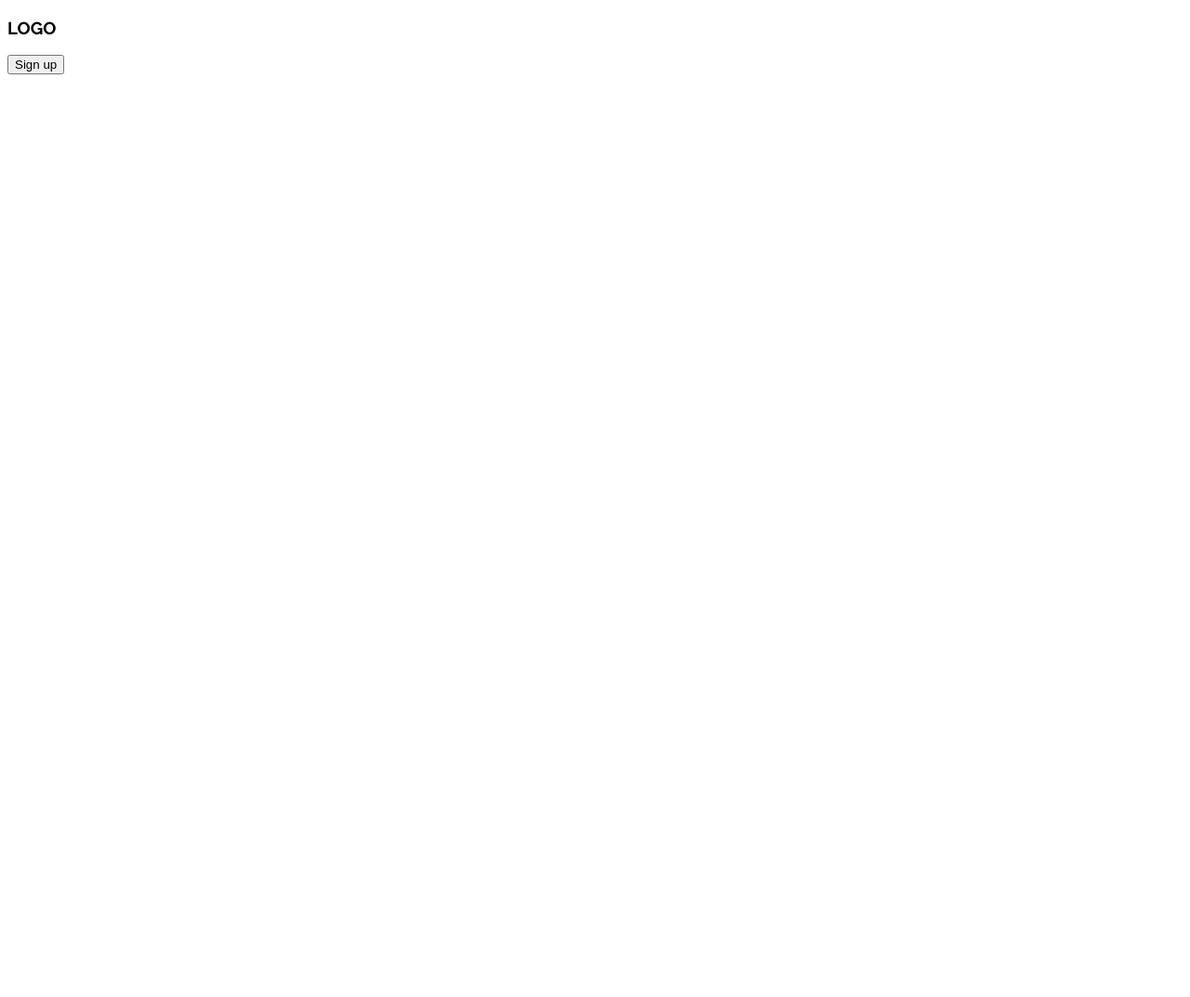
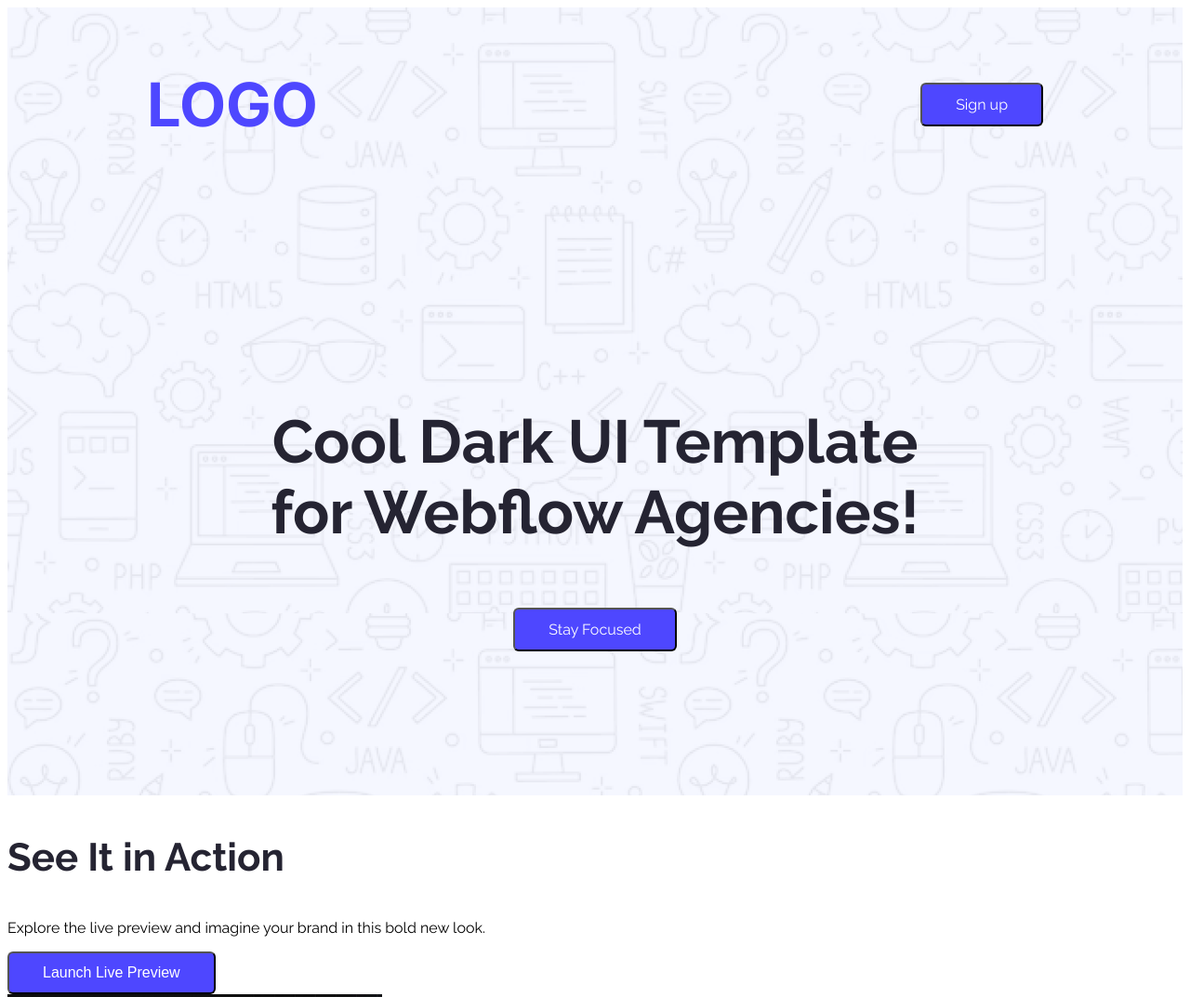
Before and after one commit to c-mahmud-hasan/First-assignment, a plain HTML site: page index.html in a window 1280 px wide. Shown: the top 1073 px of the page at 93% size. Before the commit the page ends 800 px from the top, so only its background shows below. Drawn offline with Linux system fonts and the light colour scheme.

Commit message:
added header section with css styles

```diff
--- a/Styles/styles.css
+++ b/Styles/styles.css
@@ -1,15 +1,69 @@
 
 
-.raleway-font{
+.inter{
+  font-family: "Inter", sans-serif;
+  font-optical-sizing: auto;
+  font-weight: <weight>;
+  font-style: normal;
+}
+
+
+.raleway{
   font-family: "Raleway", sans-serif;
   font-optical-sizing: auto;
   font-weight: <weight>;
   font-style: normal;
 }
+/* nav bar */
+.section1{
+display: flex;
+justify-content: space-between;
+align-items: center;
+margin: 0 150px;
 
-/* Shared style */
+}
 
-/* Nav style */
 .logo{
-    font-family: ;
+  color: #4E47FF;
+  font-size: 65px;
+  font-weight: bolder;
 }
+
+.btn{
+  color: white;
+  background-color: #4E47FF;
+  font-size: 16px;
+  border-radius: 6px;
+  padding: 12px 36px;
+}
+
+.btn:hover{
+background-color: #ff4ed9;
+}
+
+.section2{
+  text-align: center;
+  padding: 155px 270px;
+
+}
+.h1{
+  color: #252432;
+  font-weight: bold;
+  font-size: 65px;
+
+}
+
+
+/* Header */
+.header{
+  background-image: url(../Assets/Hero-bg.png);
+
+
+}
+
+/* Action section */
+.action-title{
+  color: #252432;
+  font-weight: bold;
+  font-size: 42px;
+}
--- a/index.html
+++ b/index.html
@@ -1,26 +1,46 @@
 <!DOCTYPE html>
 <html lang="en">
+
 <head>
     <meta charset="UTF-8">
-    <meta name="viewport" content="width=, initial-scale=1.0">
-    <title>First Assignment</title>
+    <meta name="viewport" content="width=device-width, initial-scale=1.0">
+    <title>first-assignment</title>
     <link rel="preconnect" href="https://fonts.googleapis.com">
-<link rel="preconnect" href="https://fonts.gstatic.com" crossorigin>
-<link href="https://fonts.googleapis.com/css2?family=Open+Sans:ital,wght@0,300..800;1,300..800&family=Raleway:ital,wght@0,100..900;1,100..900&display=swap" rel="stylesheet">
-<link rel="stylesheet" href="Styles/styles.css">
+    <link rel="preconnect" href="https://fonts.gstatic.com" crossorigin>
+    <link
+        href="https://fonts.googleapis.com/css2?family=Inter:ital,opsz,wght@0,14..32,100..900;1,14..32,100..900&family=Raleway:ital,wght@0,100..900;1,100..900&display=swap"
+        rel="stylesheet">
+    <link rel="stylesheet" href="Styles/styles.css">
 </head>
-<body class="raleway-font">
-    <header>
-        <nav class="container">
-                <h3 class="logo">LOGO</h3>
-                <button>Sign up</button>
+
+<body>
+    <header class="header">
+        <!--------- nav bar--------->
+        <nav>
+            <section class="section1">
+                <h3 class="inter logo">LOGO</h3>
+                <button class="raleway btn">Sign up</button>
+            </section>
+
+            <section class="section2">
+                <h1 class="raleway h1">Cool Dark UI Template for Webflow Agencies!</h1>
+                <button class="btn raleway">Stay Focused</button>
+            </section>
         </nav>
     </header>
     <main>
-
+        <!-- ---Action section--- -->
+        <div class="action-section">
+            <h3 class="action-title raleway">See It in Action</h3>
+            <p class="action-description raleway">Explore the live preview and imagine your brand in this bold new look.
+            </p>
+            <button class="btn">Launch Live Preview</button>
+        </div>
+        <img src="Assets/wc-mini.png" alt="">
     </main>
     <footer>
 
     </footer>
 </body>
+
 </html>
```
